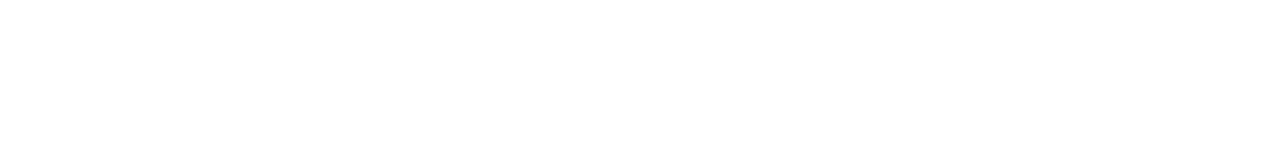
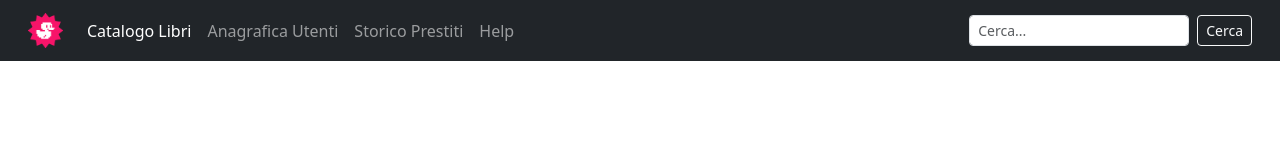
Before and after one commit to FedericoCanale/html-css-bootstrap-dashboard, a plain HTML site: page index.html in a window 1280 px wide. Drawn offline with nearby package versions, Linux system fonts and the light colour scheme.

Commit message:
add header for tablet, mobile and desktop

```diff
--- a/index.html
+++ b/index.html
@@ -1,9 +1,11 @@
 <!DOCTYPE html>
-<html lang="en">
+<html lang="it">
     <head>
-    <meta charset="UTF-8">
-    <meta name="viewport" content="width=device-width, initial-scale=1.0">
-    <title>Bootstrap Dashboard</title>
+        <meta charset="UTF-8" />
+        <meta name="viewport" content="width=device-width, initial-scale=1" />
+        <title>Navbar Bootstrap</title>
+
+        <!-- Bootstrap CSS -->
         <link
             href="https://cdn.jsdelivr.net/npm/bootstrap@5.3.3/dist/css/bootstrap.min.css"
             rel="stylesheet"
@@ -11,6 +13,64 @@
             crossorigin="anonymous">
     </head>
     <body>
+        <header>
+            <nav class="navbar navbar-expand-lg navbar-dark bg-dark px-3">
+                <div class="container-fluid">
 
+                    <!-- Logo -->
+                    <a class="navbar-brand" href="#">
+                        <img src="./assets/img/duck.png" alt="Logo" width="35"
+                            height="35">
+                    </a>
+
+                    <!-- Button -->
+                    <button class="navbar-toggler" type="button"
+                        data-bs-toggle="collapse" data-bs-target="#navbarNav"
+                        aria-controls="navbarNav" aria-expanded="false"
+                        aria-label="Toggle navigation">
+                        <span class="navbar-toggler-icon"></span>
+                    </button>
+
+                    <!-- Collapsable content -->
+                    <div class="collapse navbar-collapse" id="navbarNav">
+                        <ul class="navbar-nav me-auto mb-2 mb-lg-0">
+
+                            <li class="nav-item">
+                                <a class="nav-link text-white fs-6 small"
+                                    href="#">Catalogo Libri</a>
+                            </li>
+                            <li class="nav-item">
+                                <a class="nav-link fs-6 small"
+                                    href="#">Anagrafica
+                                    Utenti</a>
+                            </li>
+                            <li class="nav-item">
+                                <a class="nav-link fs-6 small" href="#">Storico
+                                    Prestiti</a>
+                            </li>
+                            <li class="nav-item">
+                                <a class="nav-link fs-6 small" href="#">Help</a>
+                            </li>
+                        </ul>
+
+                        <!-- Research bar-->
+                        <form class="d-flex" role="search">
+                            <input class="form-control form-control-sm me-2"
+                                type="search" placeholder="Cerca..."
+                                aria-label="Search">
+                            <button class="btn btn-sm btn-outline-light"
+                                type="submit">Cerca</button>
+                        </form>
+                    </div>
+                </div>
+            </nav>
+
+            <!-- Bootstrap JS -->
+
+        </header>
+        <script
+            src="https://cdn.jsdelivr.net/npm/bootstrap@5.3.3/dist/js/bootstrap.bundle.min.js"
+            integrity="sha384-YvpcrYf0tY3lHB60NNkmXc5s9fDVZLESaAA55NDzOxhy9GkcIdslK1eN7N6jIeHz"
+            crossorigin="anonymous"></script>
     </body>
 </html>
```
Lines whose indentation alone changed are shown as unchanged.
